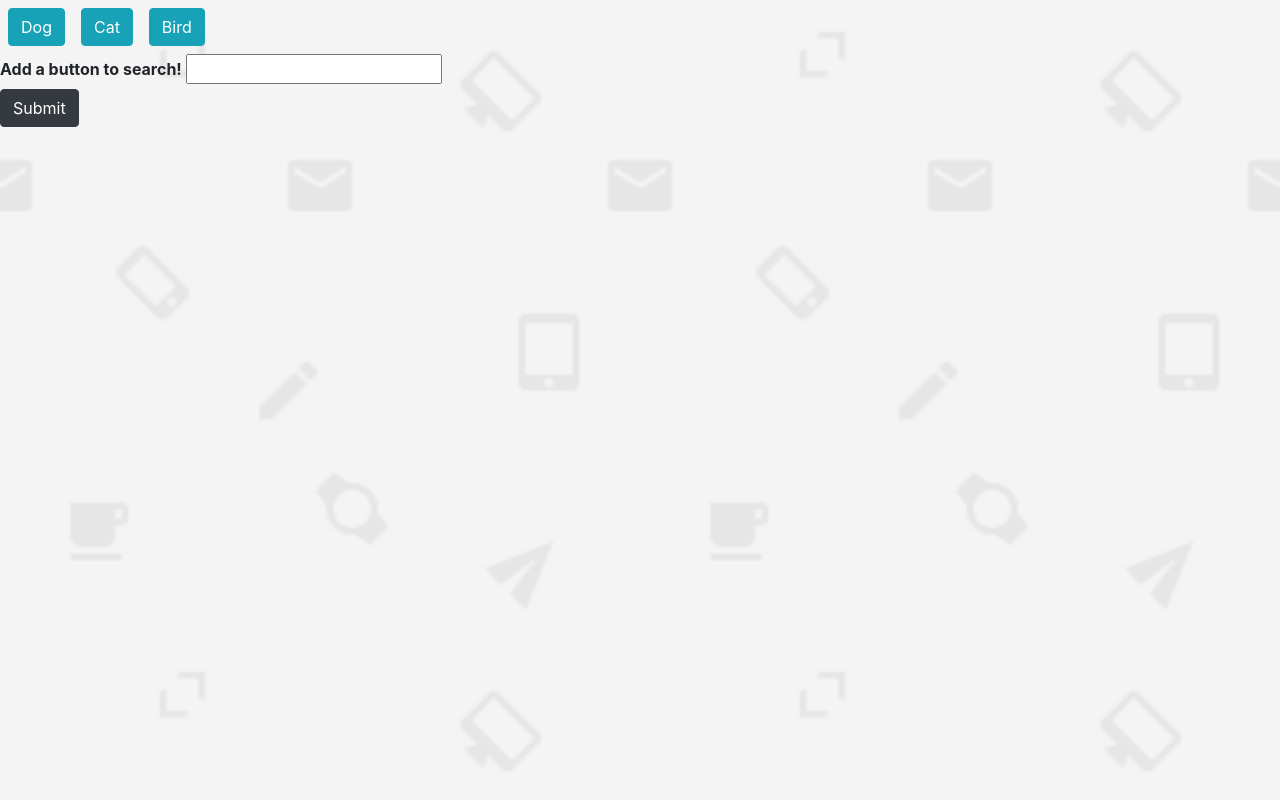
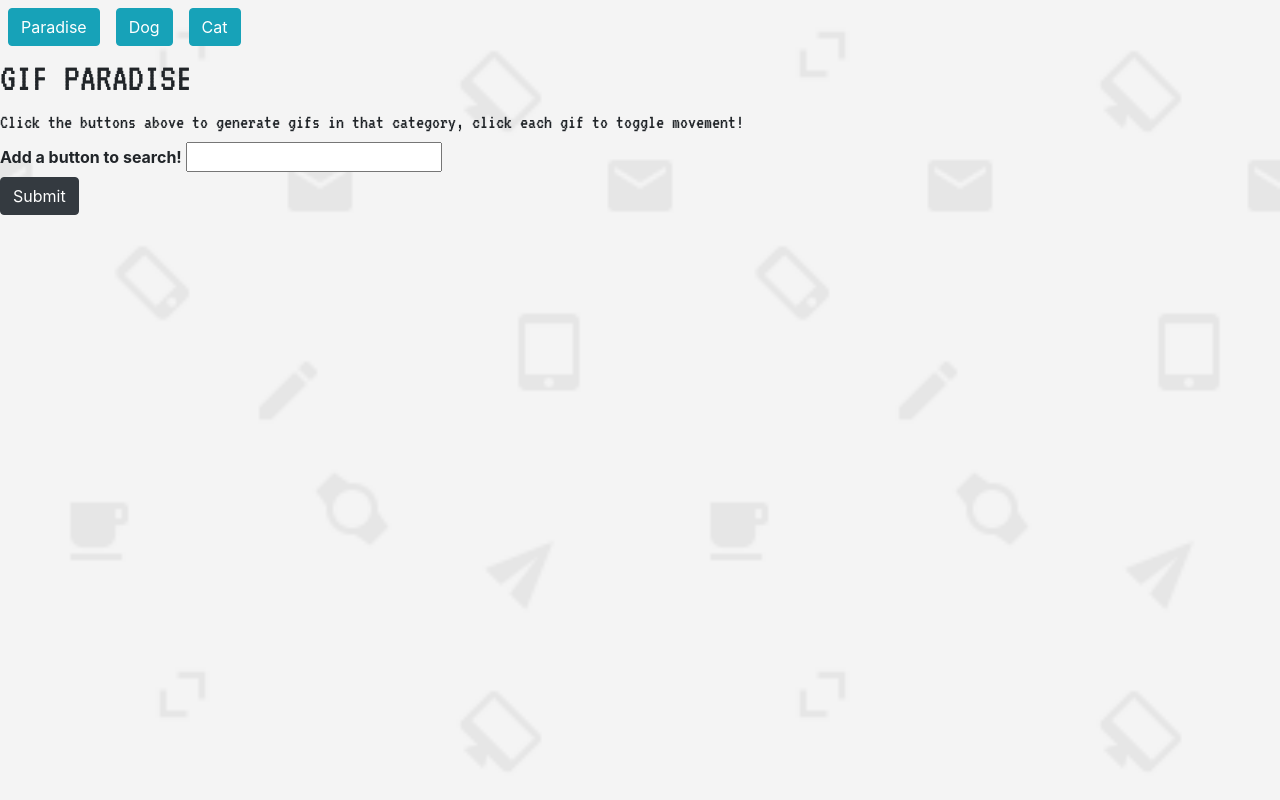
Before and after one commit to GarrettYoung510/GifTastic, a plain HTML site: page index.html in a window 1280 px wide. Drawn offline with nearby package versions, Linux system fonts and the light colour scheme.

Commit message:
added google font

```diff
--- a/assets/css/style.css
+++ b/assets/css/style.css
@@ -4,3 +4,8 @@ body {
     background-repeat: no-repeat;
     background-size: cover;
 }
+
+#title,
+#instructions {
+    font-family: 'VT323', monospace;
+}
--- a/assets/javascript/app.js
+++ b/assets/javascript/app.js
@@ -6,7 +6,7 @@ $(document).ready(function() {
     // to make sure file linked correctly
 });
 
-var searchArray = ['Dog', 'Cat', 'Bird'];
+var searchArray = ['Paradise', 'Dog', 'Cat', ];
 // hold search array
 
 function populateButtons(searchArray, classToAdd, areaToAddTo) {
--- a/index.html
+++ b/index.html
@@ -12,6 +12,8 @@
 
     <link rel="icon" href="https://freeiconshop.com/wp-content/uploads/edd/search-var-flat.png">
     <!-- FAVICON -->
+    <link href="https://fonts.googleapis.com/css?family=VT323&display=swap" rel="stylesheet">
+    <!-- google font(s) -->
 
     <link rel="stylesheet" href="https://maxcdn.bootstrapcdn.com/bootstrap/4.0.0/css/bootstrap.min.css" integrity="sha384-Gn5384xqQ1aoWXA+058RXPxPg6fy4IWvTNh0E263XmFcJlSAwiGgFAW/dAiS6JXm" crossorigin="anonymous">
     <!-- bootstrap link -->
@@ -23,6 +25,8 @@
     <div id="buttonsArea"></div>
 
     <form id="search-form">
+        <h1 id="title">GIF PARADISE</h1>
+        <h5 id="instructions">Click the buttons above to generate gifs in that category, click each gif to toggle movement!</h5>
         <label for="search-input" class="font-weight-bold">Add a button to search!</label>
         <input type="text" id="search-input"><br>
         <input type="submit" class="btn btn-dark" value="Submit" id="submit">
```
